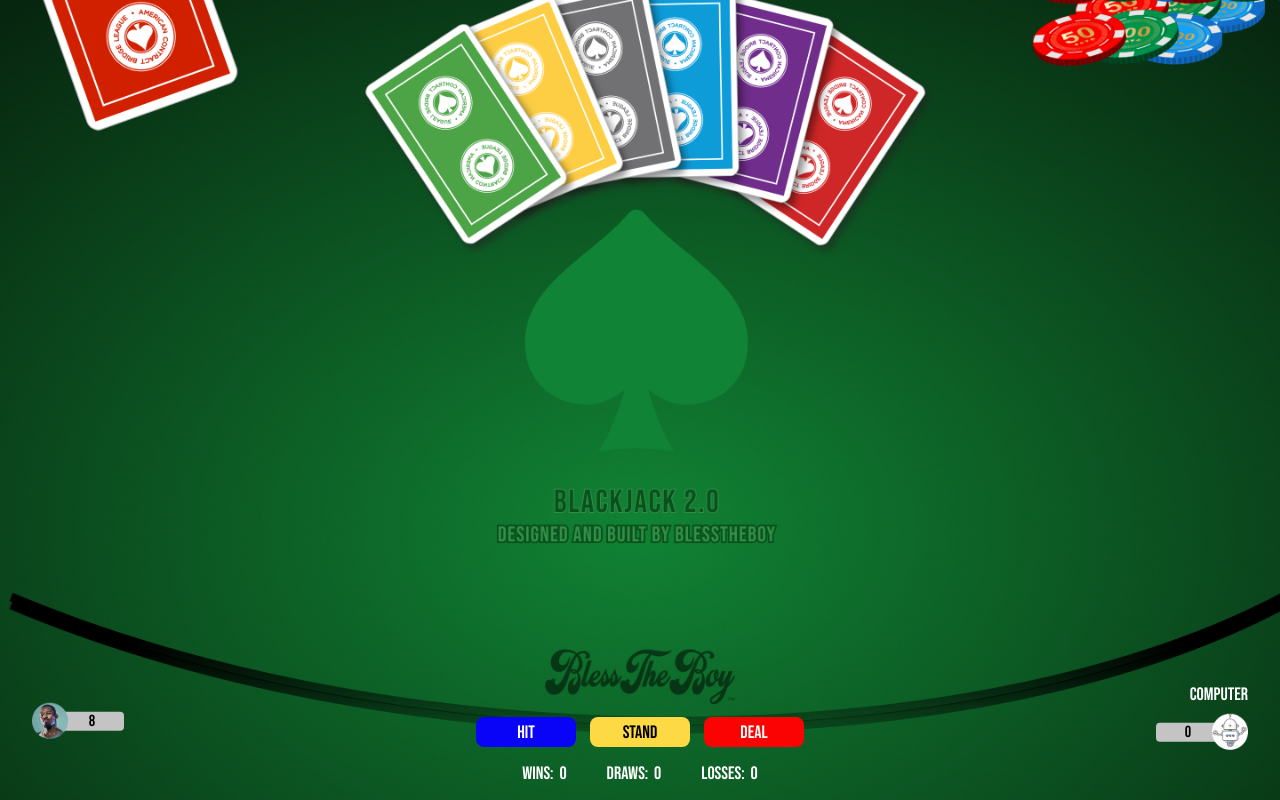
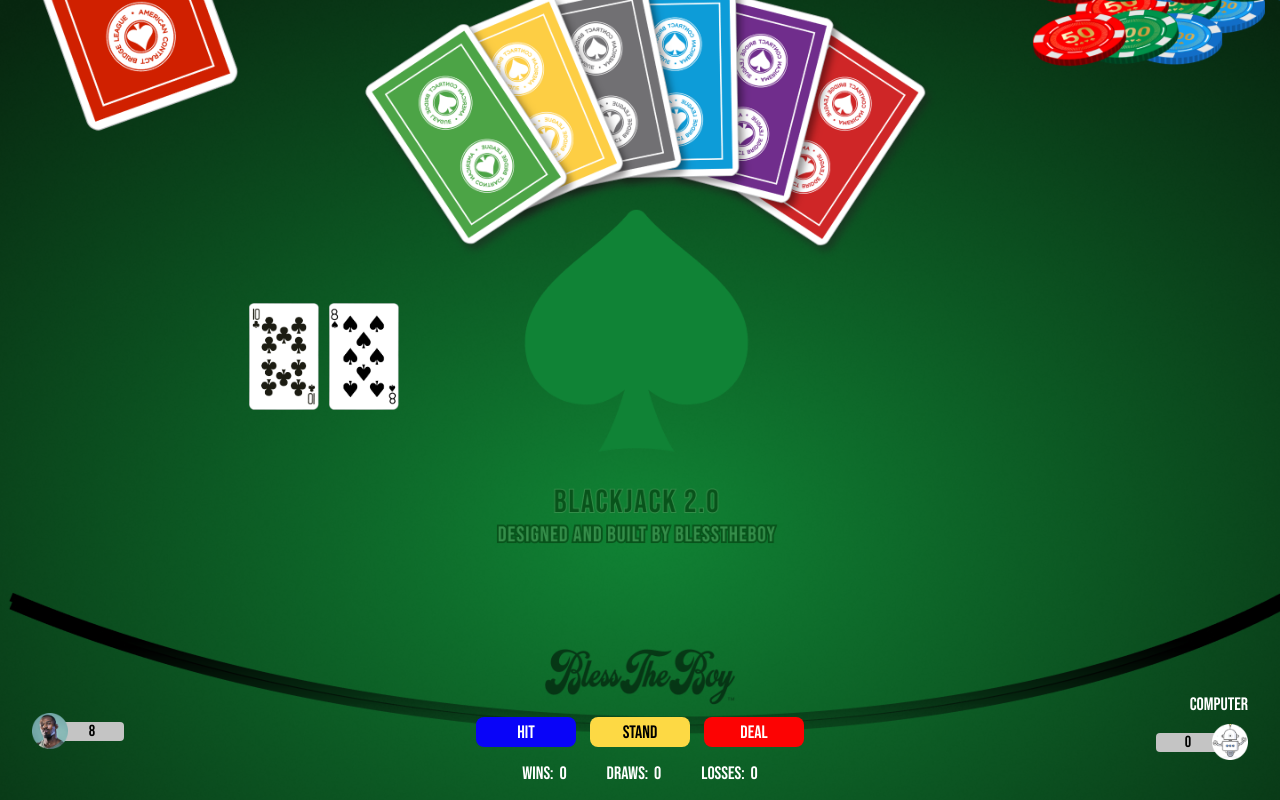
Before and after one commit to BlessTheBoy/Blackjack-2.0, a plain HTML site: page play.html in a window 1280 px wide. Both pictures are taken after a click on the button "Hit". Drawn offline with Linux system fonts and the light colour scheme.

Commit message:
basic card to UI

```diff
--- a/js/script.js
+++ b/js/script.js
@@ -9,6 +9,8 @@ console.log("currentGame", currentGame);
 const playerNameElement = document.querySelector("#playername");
 const playerCountElement = document.querySelector("#playerCount");
 const computerCountElement = document.querySelector("#computerCount");
+const playerBoard = document.querySelector("#player-board");
+const computerBoard = document.querySelector("#computer-board");
 
 // Playbuttons
 const hitButton = document.querySelector("#hitButton");
@@ -226,6 +228,7 @@ function updateLocalStore() {
 
 function hit() {
   const card = getRandomCard();
+  addCard(card, "player");
   updateState(card, "player");
   updateLocalStore();
 }
@@ -236,6 +239,7 @@ async function stand() {
 
   const computerPlayLoop = await setInterval(() => {
     const card = getRandomCard();
+    addCard(card, "computer");
     updateState(card, "computer");
     console.log("computer picked>>>", card);
     if (
@@ -250,24 +254,6 @@ async function stand() {
       evaluateWinner();
     }
   }, 1500);
-
-  // const card = getRandomCard();
-  // updateState(card, "computer");
-  // let loopCount = 0;
-  // while (
-  //   computerCount !== "BUST!" &&
-  //   (computerCount < playerCount || computerCount < 17) &&
-  //   playerCount !== "BUST!" &&
-  //   loopCount < 10
-  // ) {
-  //   console.log("computer picked>>>", computerCount);
-  //   setTimeout(() => {
-  //     const card = getRandomCard();
-  //     updateState(card, "computer");
-  //     console.log("computer picked>>>", card);
-  //   }, 1500);
-  //   loopCount++;
-  // }
 }
 
 function deal() {
@@ -286,19 +272,35 @@ function deal() {
   enablePlayerEvents();
 }
 
-// Hit: pick a random card from the deck
-// Stand: you don't pick a card and the computer can play
-// Deal: you restart that session
+setup();
 
-// store initial deck of card in an array
-// Hearts, Spades, Clubs, Diamond : 1 - 14
-// How do we pick a radom card from the deck
-// get the current lenght of the deck and pick a random number in that range. get the card at that index.
-// remove the card at that index.
+function addCard(card, player) {
+  // play shuffle sound
+  let imageName = "";
+  let shape = card.slice(-1);
+  let value = card.slice(0, -1);
 
-// Add the card to the user stack and calculate user count.
+  if (shape === "H") imageName += "hearts";
+  else if (shape === "D") imageName += "diamond";
+  else if (shape === "S") imageName += "spade";
+  else imageName += "club";
+  imageName += value;
 
-setup();
+  console.log("ImageName>>>", imageName, shape, value);
+
+  const cardImage = document.createElement("img");
+  cardImage.src = `../assets/images/cards/${imageName}.png`;
+
+  const wrap = document.createElement("div");
+  wrap.classList.add("card");
+  wrap.appendChild(cardImage);
+
+  if (player === "player") {
+    playerBoard.appendChild(wrap);
+  } else {
+    computerBoard.appendChild(wrap);
+  }
+}
 
 hitButton.addEventListener("click", hit);
 standButton.addEventListener("click", stand);
--- a/play.html
+++ b/play.html
@@ -19,6 +19,26 @@
   <body>
     <main class="game">
       <div class="container">
+        <div class="board">
+          <div class="board-player" id="player-board">
+            <div class="card">
+              <img src="assets/images/cards/club10.png" alt="" />
+            </div>
+            <!-- <div class="card">
+              <img src="assets/images/cards/club2.png" alt="" />
+            </div>
+            <div class="card">
+              <img src="assets/images/cards/diamond3.png" alt="" />
+            </div>
+            <div class="card">
+              <img src="assets/images/cards/diamondJ.png" alt="" />
+            </div>
+            <div class="card">
+              <img src="assets/images/cards/spade3.png" alt="" />
+            </div> -->
+          </div>
+          <div class="board-computer" id="computer-board"></div>
+        </div>
         <div class="bottom">
           <div class="count">
             <div class="count-user">
@@ -46,9 +66,7 @@
           </div>
           <div class="controls">
             <div class="buttons">
-              <button class="button hit" id="hitButton" >
-                Hit
-              </button>
+              <button class="button hit" id="hitButton">Hit</button>
               <button class="button stand" id="standButton">Stand</button>
               <button class="button deal" id="dealButton">Deal</button>
             </div>
--- a/scss/play.scss
+++ b/scss/play.scss
@@ -73,14 +73,37 @@ body {
 }
 
 .container {
+  width: 100%;
+  height: 100%;
   max-width: $container-max-width;
   margin: 0 auto;
+  display: flex;
+  flex-direction: column;
 }
 
 .game {
+  width: 100%;
+  height: 100%;
+  .board {
+    flex: 1;
+    display: grid;
+    grid-template-columns: 1fr 1fr;
+    grid-column-gap: 2rem;
+    padding: 0 1.5rem;
+
+    > div {
+      display: flex;
+      justify-content: center;
+      align-items: center;
+      column-gap: 10px;
+      row-gap: 10px;
+      flex-wrap: wrap;
+      align-content: center;
+    }
+  }
   .bottom {
-    position: absolute;
-    bottom: 0;
+    // position: absolute;
+    // bottom: 0;
     width: 100%;
     padding: 0 2rem 1rem;
   }
@@ -90,8 +113,13 @@ body {
   display: flex;
   justify-content: space-between;
   align-items: center;
-  transform: translateY(50%);
+  // transform: translateY(50%);
+  width: 100%;
   pointer-events: none;
+  position: absolute;
+  bottom: 2.5rem;
+  left: 0;
+  padding: 0 2rem;
 
   > div {
     display: flex;
@@ -191,3 +219,12 @@ body {
     }
   }
 }
+
+.card {
+  width: rem(70);
+  height: fit-content;
+
+  img {
+    width: 100%;
+  }
+}
```
Also changed, not shown: css/play.css, 1 other file.
